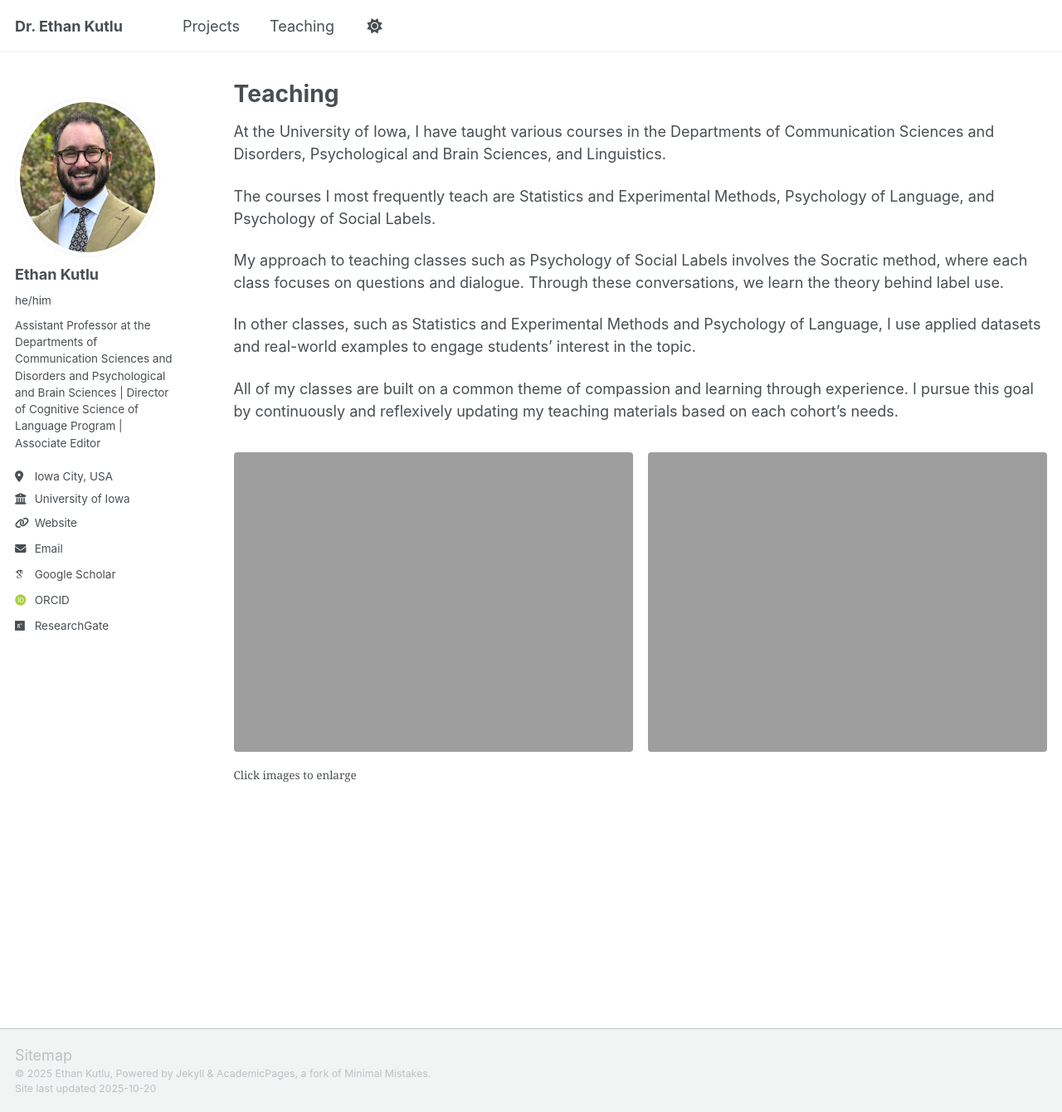
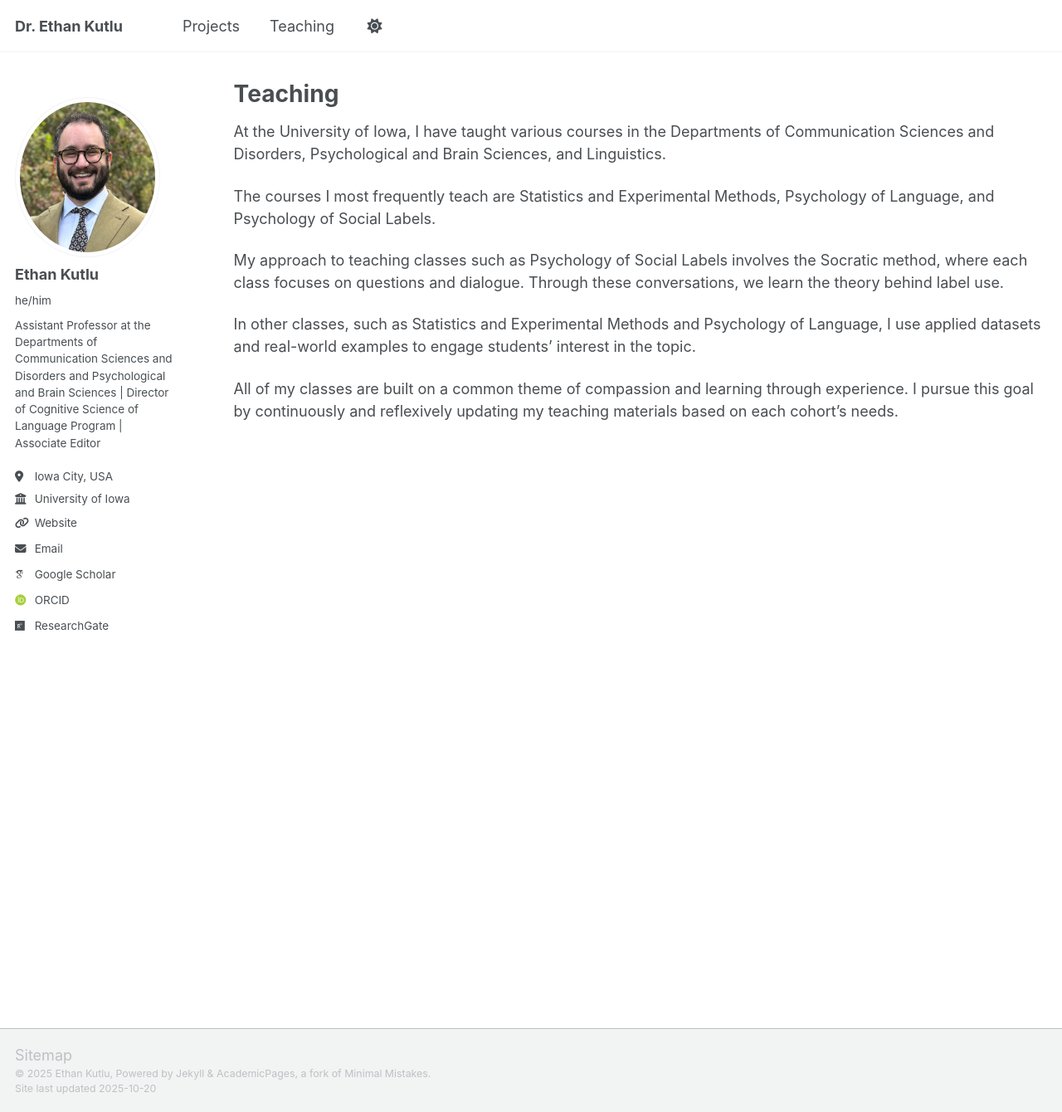
Before and after one commit to ethankutlu/ethankutlu.github.io, a Jekyll site: the page built from _pages/teaching.md, in a window 1280 px wide and 1340 px high. Shown: the whole window at 83% size. Built offline with Jekyll 4.4.1, drawn with Linux system fonts in a browser that asks for light colours; some web fonts are replaced; a script that is not in the unit is left out.

Commit message:
Update teaching.md

```diff
--- a/_pages/teaching.md
+++ b/_pages/teaching.md
@@ -3,15 +3,6 @@ layout: archive
 title: "Teaching"
 permalink: /teaching/
 author_profile: true
-gallery:
-  - url: images/teaching1.jpg
-    image_path: images/teaching1.jpg
-    alt: "Coding exercise"
-    title: "Coding exercise"
-  - url: images/teaching2.jpg
-    image_path: images/teaching2.jpg
-    alt: "Lecturing in statistics class"
-    title: "Lecturing in statistics class"
 ---
 
 At the University of Iowa, I have taught various courses in the Departments of Communication Sciences and Disorders, Psychological and Brain Sciences, and Linguistics.
@@ -23,5 +14,3 @@ My approach to teaching classes such as Psychology of Social Labels involves the
 In other classes, such as Statistics and Experimental Methods and Psychology of Language, I use applied datasets and real-world examples to engage students’ interest in the topic.
 
 All of my classes are built on a common theme of compassion and learning through experience. I pursue this goal by continuously and reflexively updating my teaching materials based on each cohort's needs.
-
-{% include gallery id="gallery" caption="Click images to enlarge" %}
```
